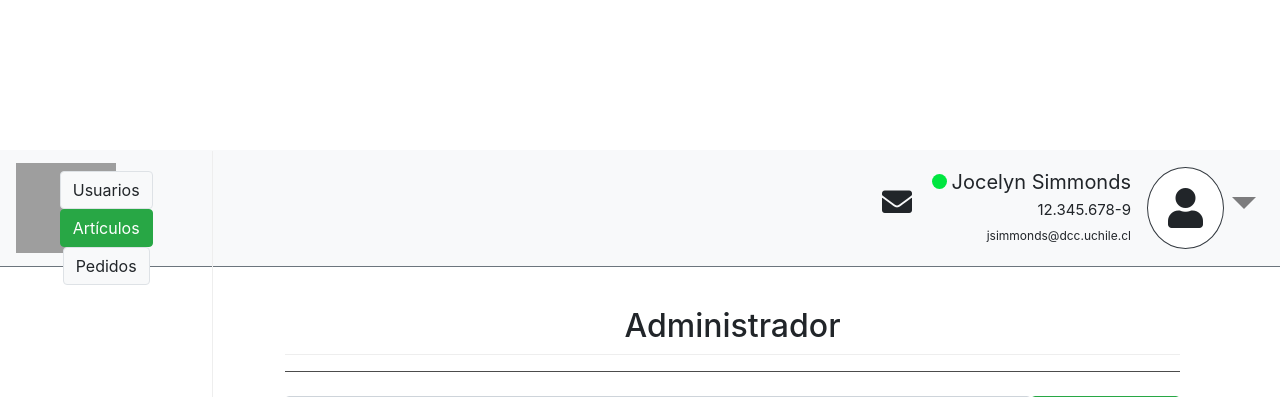
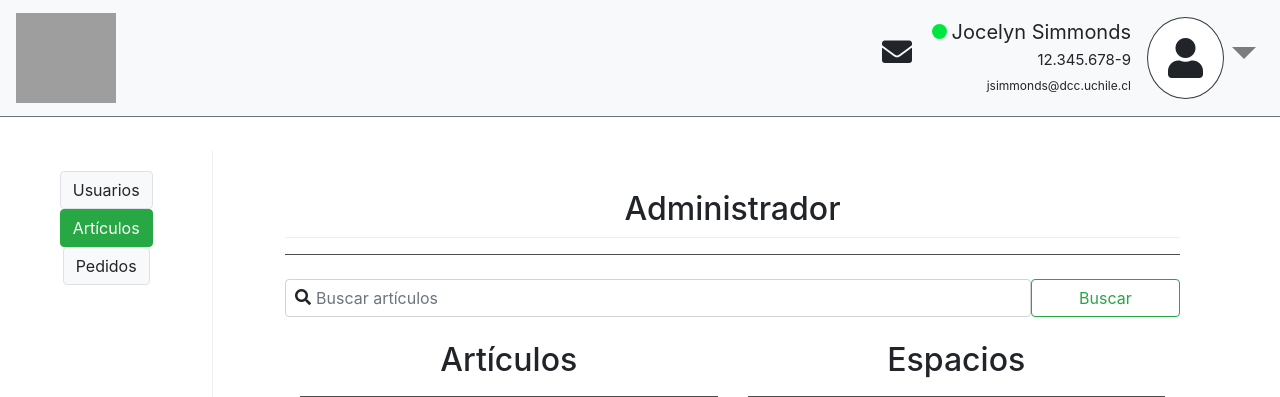
Before and after one commit to DCC-CC4401/2018-1-Soft-Where, a Django app: template app/templates/adminlanding.html in a window 1280 px wide. Shown: the top 397 px of the page. Run offline with Django 3.2, Linux system fonts and the light colour scheme; the template is opened without the code that fills it, so the values that code supplies are empty; some libraries are stand-ins or nearby versions; grey boxes are pictures that could not be loaded.

Commit message:
Avance Adminlanding

```diff
--- a/app/templates/adminlanding.html
+++ b/app/templates/adminlanding.html
@@ -404,4 +404,5 @@
         </div>
     </div>
 
+
 {% endblock cuerpo %}
--- a/app/templates/base.html
+++ b/app/templates/base.html
@@ -37,7 +37,7 @@
 
 <body>
 
-    <nav class="navbar navbar-expand-lg navbar-light bg-light border-bottom border-secondary">
+    <nav class="navbar navbar-expand-lg navbar-light bg-light border-bottom border-secondary fixed-top">
         <a class="navbar-brand" href="#">
             <img src="//www.cei.cl/wp-content/uploads/2015/03/logo.png" width="100" height="90">
         </a>
```
